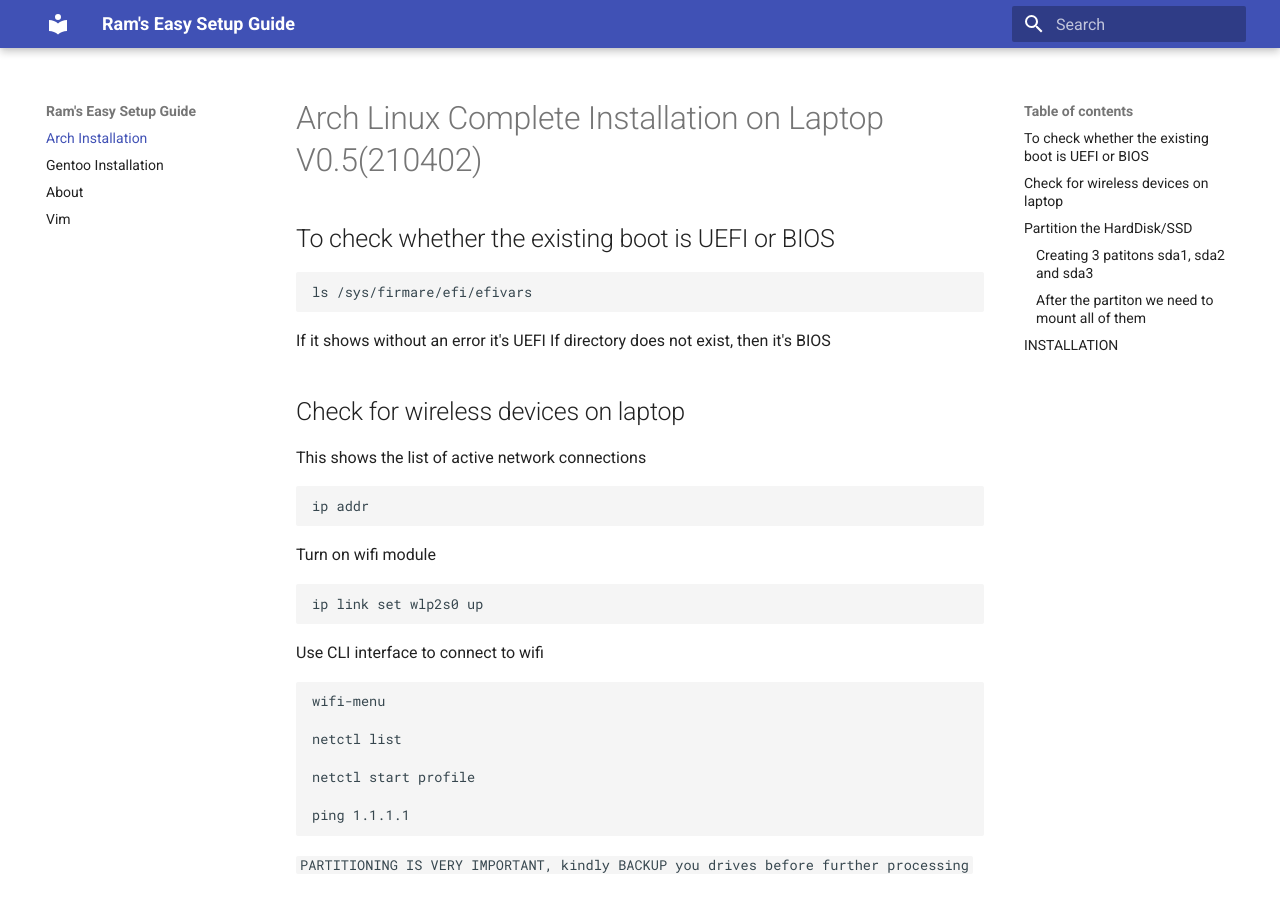
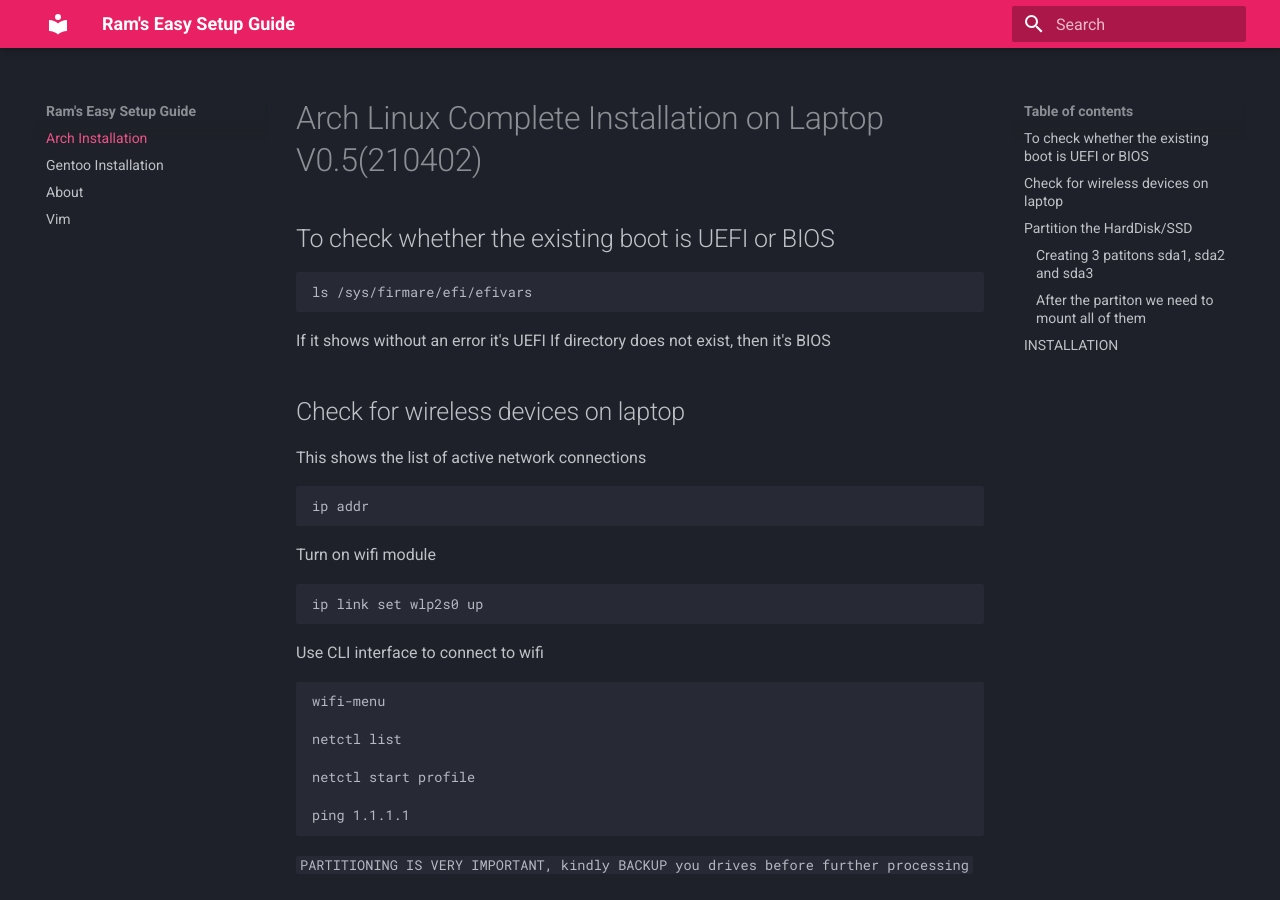
Before and after one commit to ram19890/premnathenterprises.com, an MkDocs documentation site: the page built from docs/index.md, in a window 1280 px wide and 900 px high. Built offline with MkDocs 1.6.1 and Material for MkDocs 9.7.7, drawn with Linux system fonts in a browser that asks for light colours.

Commit message:
Update mkdocs.yml
awesome!

```diff
--- a/mkdocs.yml
+++ b/mkdocs.yml
@@ -1,6 +1,10 @@
 site_name: Ram's Easy Setup Guide
 theme:
     name: material
+    palette:
+      scheme: slate
+      primary: pink
+      accent: teal
 nav:
     - Arch Installation: index.md
     - Gentoo Installation: gentoo.md
```
